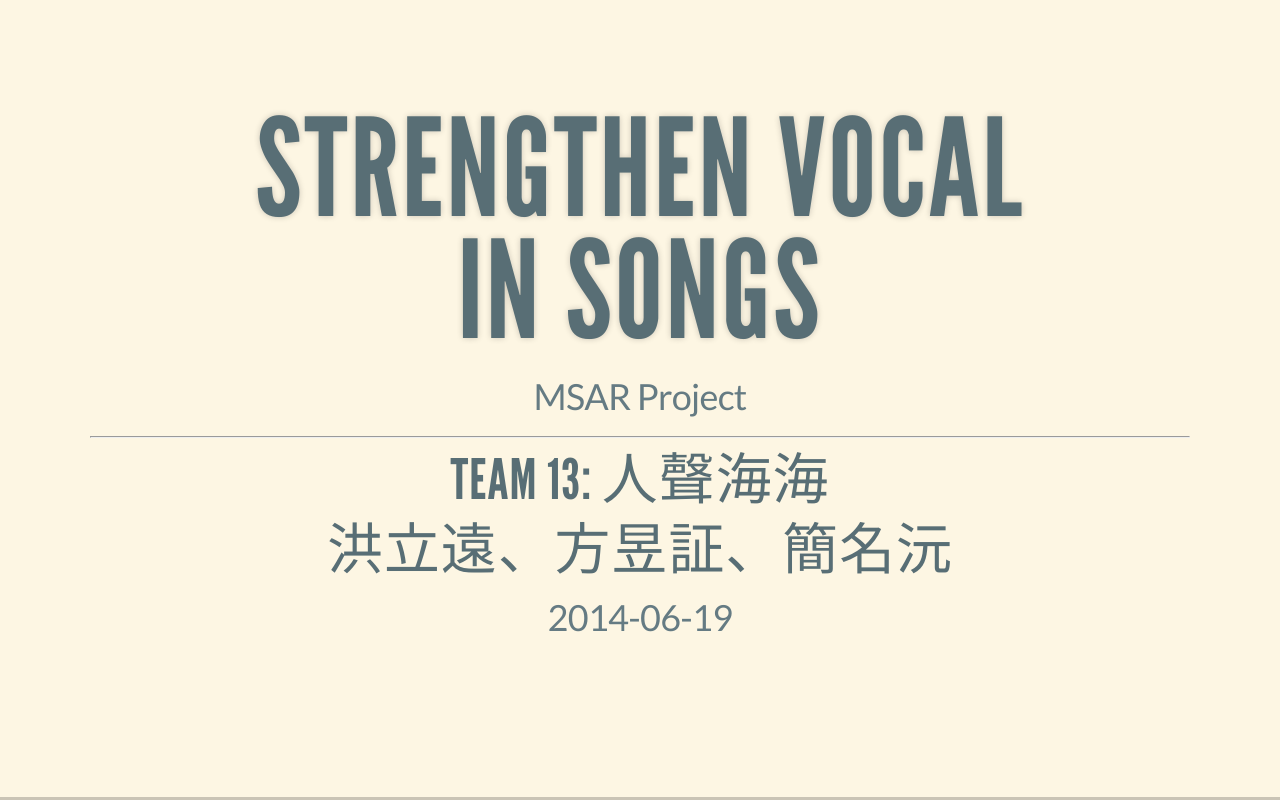
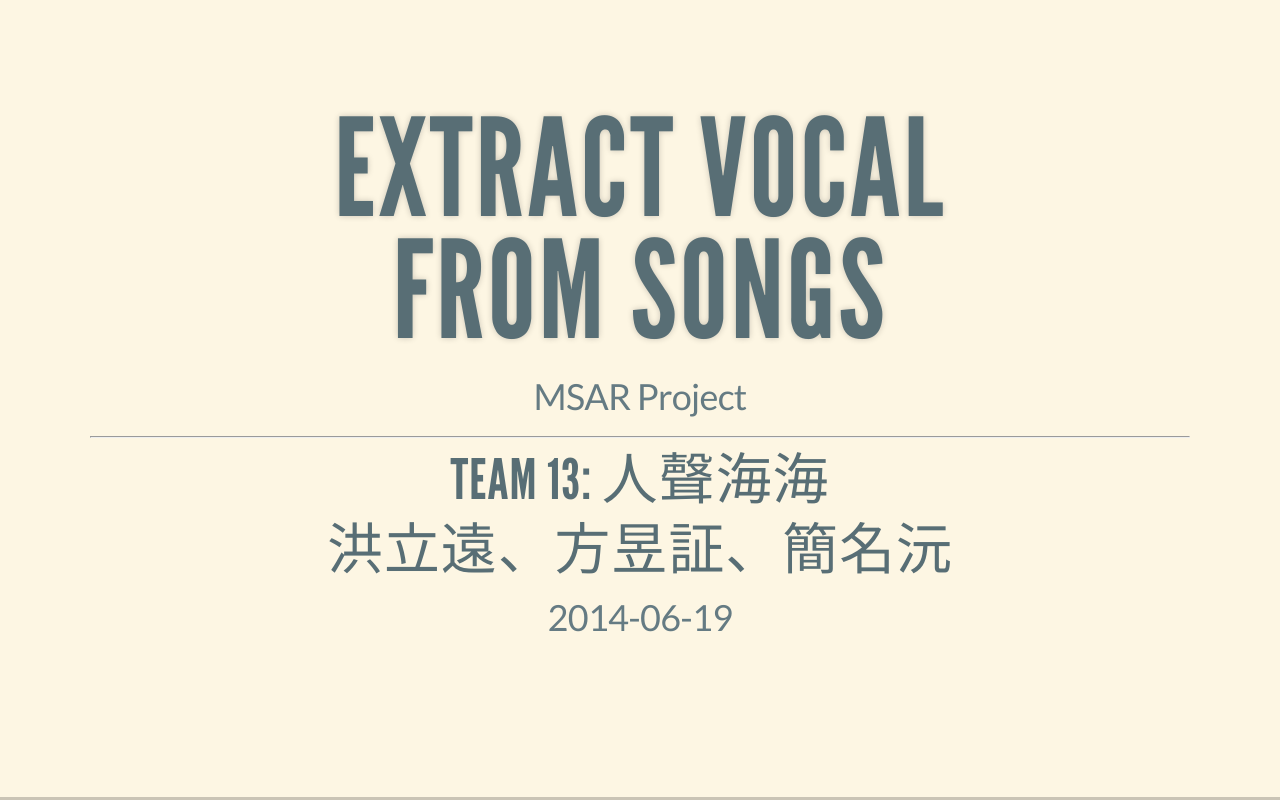
Before and after one commit to nkfly/MSAR, a website: page index.html in a window 1280 px wide. Drawn offline with nearby package versions, Linux system fonts and the light colour scheme.

Commit message:
recover project title

```diff
--- a/index.html
+++ b/index.html
@@ -4,7 +4,7 @@
 	<head>
 		<meta charset="utf-8">
 
-		<title>Strengthen Vocal In Songs</title>
+		<title>Extract Vocal From Songs</title>
 		<link rel="stylesheet" href="http://code.jquery.com/ui/1.10.4/themes/smoothness/jquery-ui.css">
 		<script src="http://code.jquery.com/jquery-1.10.2.js"></script>
 		<script src="http://code.jquery.com/ui/1.10.4/jquery-ui.js"></script>
@@ -48,7 +48,7 @@
 			<!-- Any section element inside of this container is displayed as a slide -->
 			<div class="slides">
 				<section>
-					<h1>Strengthen Vocal<br> In Songs</h1>
+					<h1>Extract Vocal<br> From Songs</h1>
 					<p>MSAR Project</p>
 					<hr>
 					<h3>Team 13: 人聲海海</h3>
```
